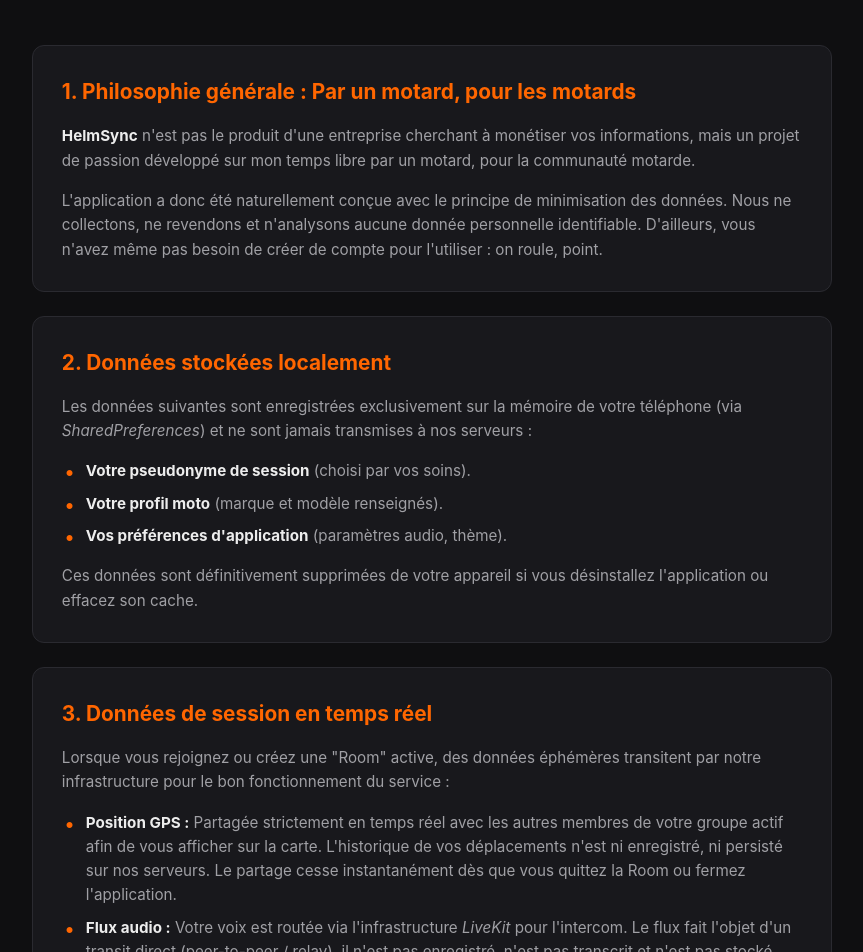
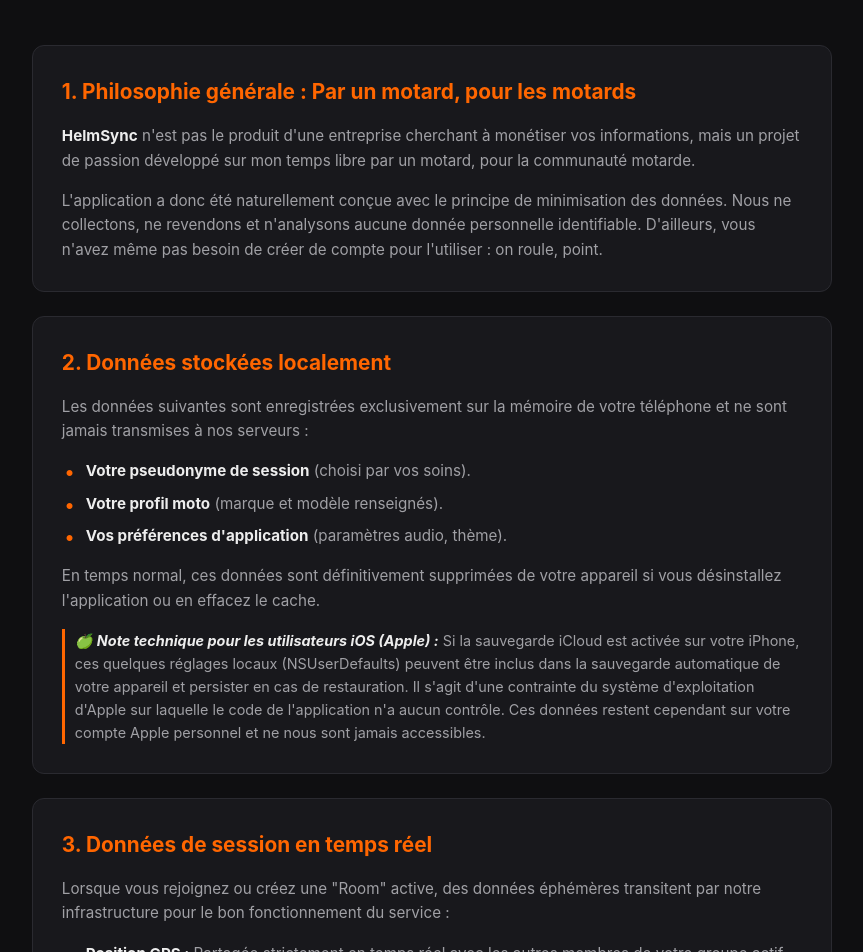
Before and after one commit to nos30/helmsync-legal, a plain HTML site: page index.html in a window 1280 px wide. Shown: the part 148-1100 px from the top of the page, without its empty margins (208-1071 px from the left). Drawn offline with Linux system fonts and the light colour scheme.

Commit message:
Refine local data storage descriptions in index.html
Updated text for clarity regarding local data storage and iOS backups.

```diff
--- a/index.html
+++ b/index.html
@@ -150,13 +150,16 @@
 
     <section>
         <h2>2. Données stockées localement</h2>
-        <p>Les données suivantes sont enregistrées exclusivement sur la mémoire de votre téléphone (via <em>SharedPreferences</em>) et ne sont jamais transmises à nos serveurs :</p>
+        <p>Les données suivantes sont enregistrées exclusivement sur la mémoire de votre téléphone et ne sont jamais transmises à nos serveurs :</p>
         <ul>
             <li><strong>Votre pseudonyme de session</strong> (choisi par vos soins).</li>
             <li><strong>Votre profil moto</strong> (marque et modèle renseignés).</li>
             <li><strong>Vos préférences d'application</strong> (paramètres audio, thème).</li>
         </ul>
-        <p>Ces données sont définitivement supprimées de votre appareil si vous désinstallez l'application ou effacez son cache.</p>
+        <p>En temps normal, ces données sont définitivement supprimées de votre appareil si vous désinstallez l'application ou en effacez le cache.</p>
+        <p style="margin-top: 10px; padding-left: 10px; border-left: 3px solid var(--brand-orange); font-size: 0.9rem;">
+            <em>🍏 <strong>Note technique pour les utilisateurs iOS (Apple) :</strong></em> Si la sauvegarde iCloud est activée sur votre iPhone, ces quelques réglages locaux (NSUserDefaults) peuvent être inclus dans la sauvegarde automatique de votre appareil et persister en cas de restauration. Il s'agit d'une contrainte du système d'exploitation d'Apple sur laquelle le code de l'application n'a aucun contrôle. Ces données restent cependant sur votre compte Apple personnel et ne nous sont jamais accessibles.
+        </p>
     </section>
 
     <section>
```
